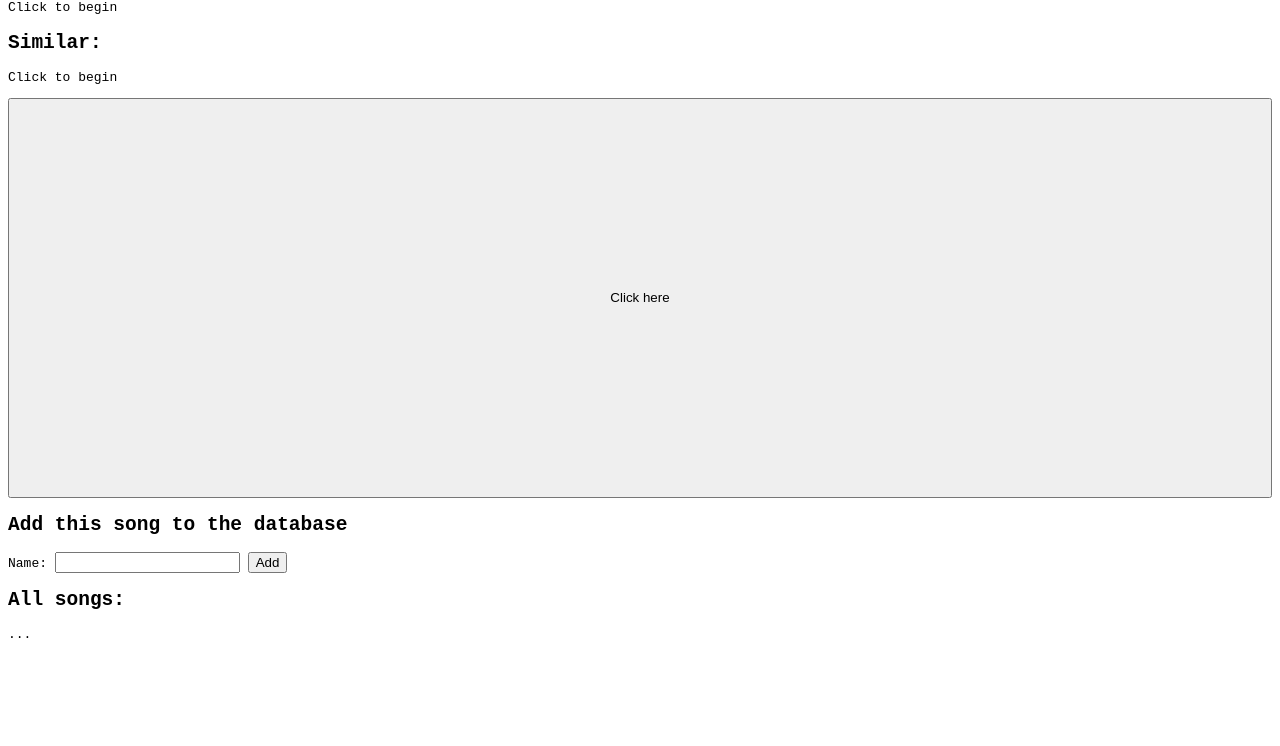
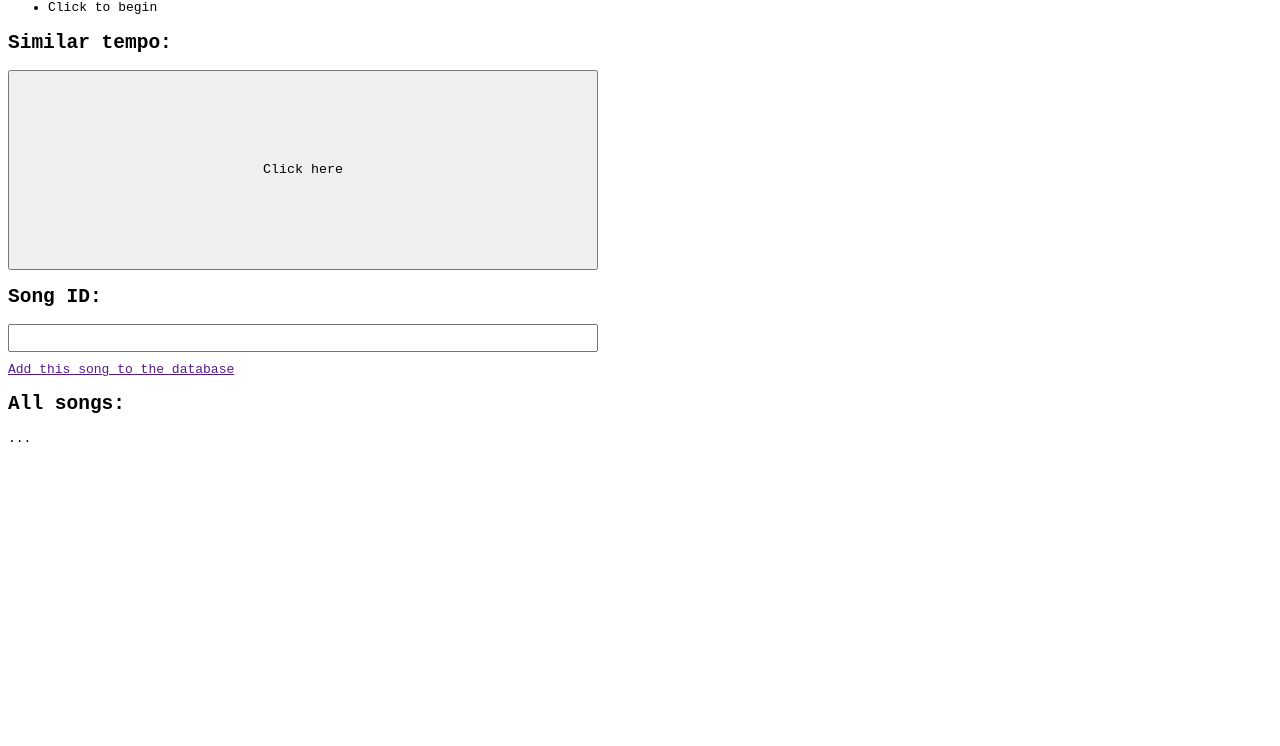
Before and after one commit to TheoLeanse/bpm, a plain HTML site: page index.html in a window 1280 px wide. Shown: the part 54-800 px from the top of the page. Drawn offline with Linux system fonts and the light colour scheme; no server answers.

Commit message:
font and so on

```diff
--- a/index.html
+++ b/index.html
@@ -10,9 +10,11 @@
 
         <section id="info" class="counter">
             <h1>BPM:</h1>
-            <p id="display">Click to begin</p>
-            <h1>Similar:</h1>
-            <p id="similar">Click to begin</p>
+            <ul><li>
+                <p id="display">Click to begin</p>
+            </li></ul>
+            <h1>Similar tempo:</h1>
+            <p id="similar"><ul></ul></p>
         </section>
 
         <section id="" class="counter">
@@ -20,10 +22,9 @@
         </section>
 
         <section id="save">
-            <h1>Add this song to the database</h1>
-            <label for="title">Name:</label>
+            <label for="title"><h1>Song ID:</h1></label>
             <input id="title" type="text"/>
-            <button id="submit">Add</button>
+            <a href="" id="submit">Add this song to the database</a>
         </section>
 
         <section>
--- a/main.css
+++ b/main.css
@@ -1,10 +1,24 @@
+html, button, input {
+  font-family: monospace;
+}
+
 body {
   background: white;
-  font-family: monospace;
+  max-width: 590px;
+  position: relative;
 }
 .counter button {
-  height: 50vh;
+  height: 25vh;
   width: 100%;
+}
+
+input {
+  display: block;
+  width: 100%;
+  font-size: 1.5em;
+  margin-top: 10px;
+  margin-bottom: 10px;
+  box-sizing: border-box;
 }
 
 #refresh {
--- a/main.js
+++ b/main.js
@@ -18,7 +18,7 @@ counters.forEach(counter => counter.addEventListener('click', () => {
     beats.push(beat);
 
     const bpm = BPM(beats);
-    if (bpm) display.innerHTML = bpm;
+    display.innerHTML = bpm ? bpm : '...';
 
     const similar = range(DB.data, bpm - 5, bpm + 5);
     similarTracks.innerHTML = ObjToUL(similar);
```
